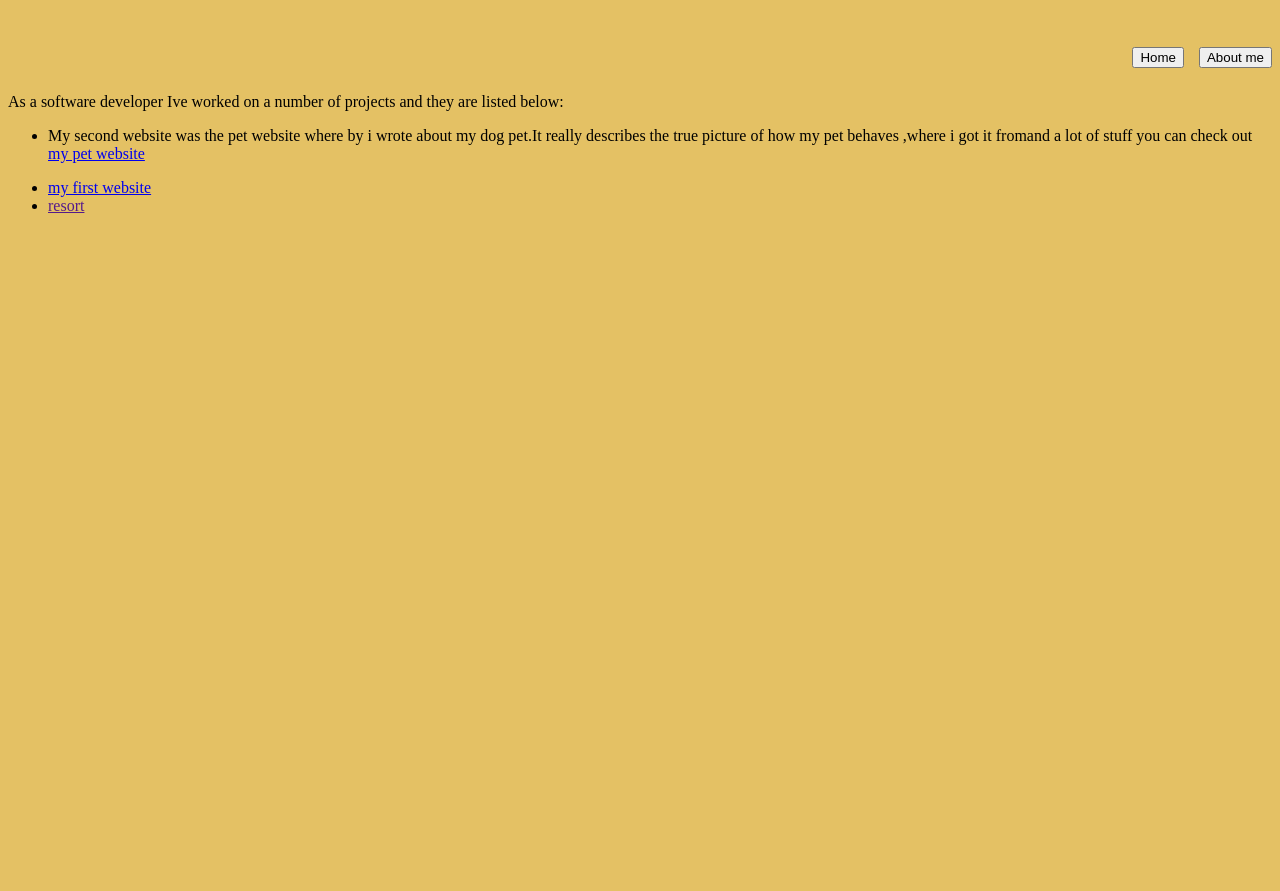
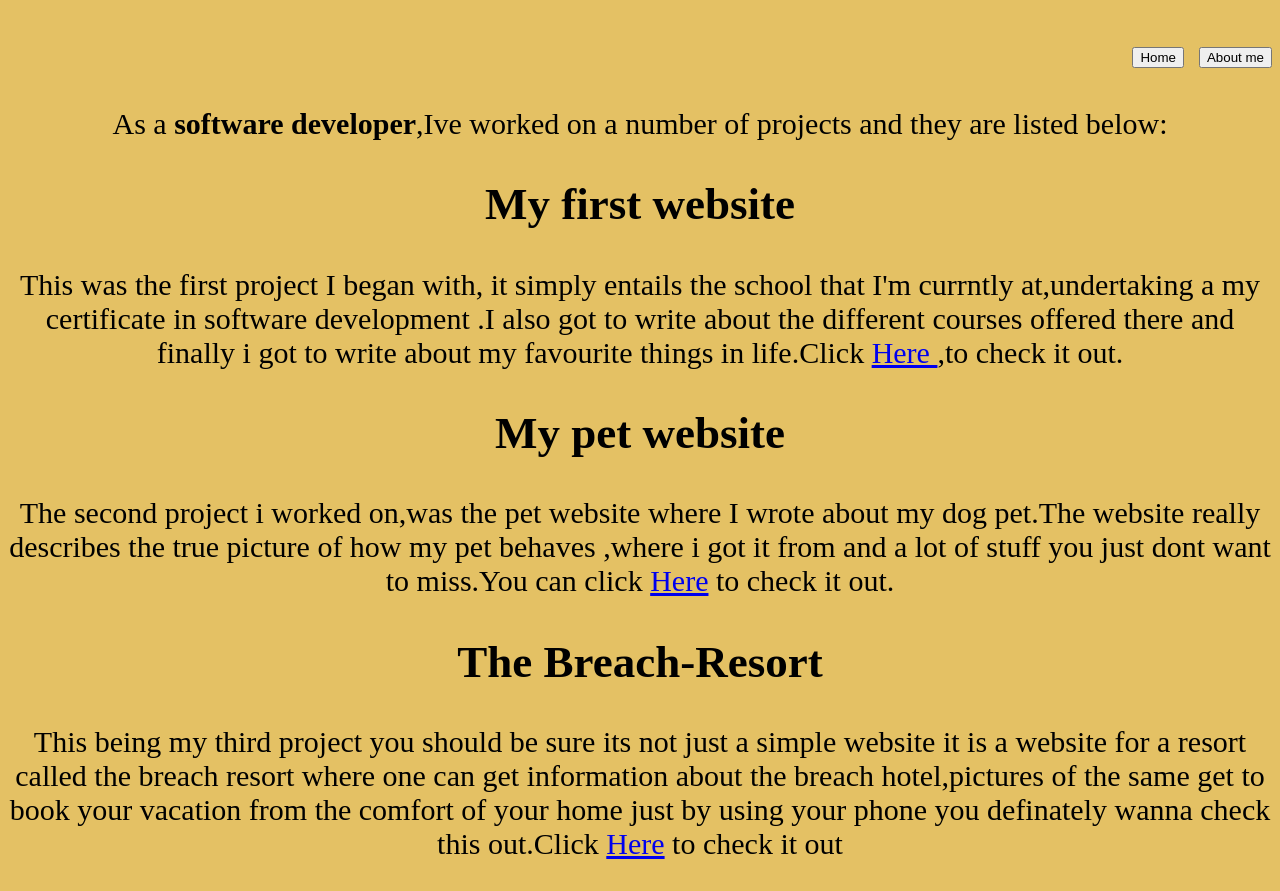
Before and after one commit to Osugo38/portfolio, a plain HTML site: page projects.html in a window 1280 px wide. Before the commit the page ends 800 px from the top, so only its background shows below. Drawn offline with Linux system fonts and the light colour scheme.

Commit message:
adds  complete links of my different projects

```diff
--- a/css/styles.css
+++ b/css/styles.css
@@ -21,3 +21,8 @@ body{
   color: white ;
   font-size: 50px
 }
+.bon{
+  font-size: 30px;
+  text-align: center;
+
+}
--- a/projects.html
+++ b/projects.html
@@ -10,14 +10,19 @@
       <a href="index.html"><button type="button">Home</button></a>
       <a href="aboutme.html"><button type="button">About me</button></a>
     </div>
-    <p>As a software developer Ive worked on a number of projects and they are listed below:
-    <ul>
+    <div class="bon">
+      <p>As a <strong>software developer</strong>,Ive worked on a number of projects and they are listed below:
 
-      <li><p>My second website was the pet website where by i wrote about my dog pet.It really describes the true picture of how my pet behaves ,where i got it fromand a lot of stuff you can check out <a href="https://osugo38.github.io/pet-website/" target="_blank"> my pet website</li>
-      <li><a href="https://osugo38.github.io/first-website/" target="_blank">my first website </li>
-      <li><a href="" target"blank">resort</li>
-      </ul>
-    </p>
+        <h2>My first website</h2>
+        <p>This was the first project I began with, it simply entails the school that  I'm currntly at,undertaking a my certificate in software development .I also got to write about the different courses offered there  and finally i got to write about my favourite things in life.Click <a href="https://osugo38.github.io/first-website/" target="_blank">Here </a>,to check it out.</p>
+          <h2>My pet website</h2>
+        <p>The second project i worked on,was the pet website where  I wrote about my dog pet.The website really describes the true picture of how my pet behaves ,where i got it from and a lot of stuff you just dont want to miss.You can click <a href="https://osugo38.github.io/pet-website/" target="_blank"> Here</a> to check it out.</p>
+          <h2>The Breach-Resort</h2>
+        <p>This being my third project you should be sure its not just a simple website it is a website for a resort called the breach resort where one can get information about the breach hotel,pictures of the same get to book your vacation from the comfort of your home just by using your phone you definately  wanna check this out.Click <a href="https://osugo38.github.io/breach-resort/#travelarrangements" target"blank">Here</a> to check it out</p>
+
+      </p>
+
+    </div>
 
 
   </body>
```
Also changed, not shown: 1 other file.
